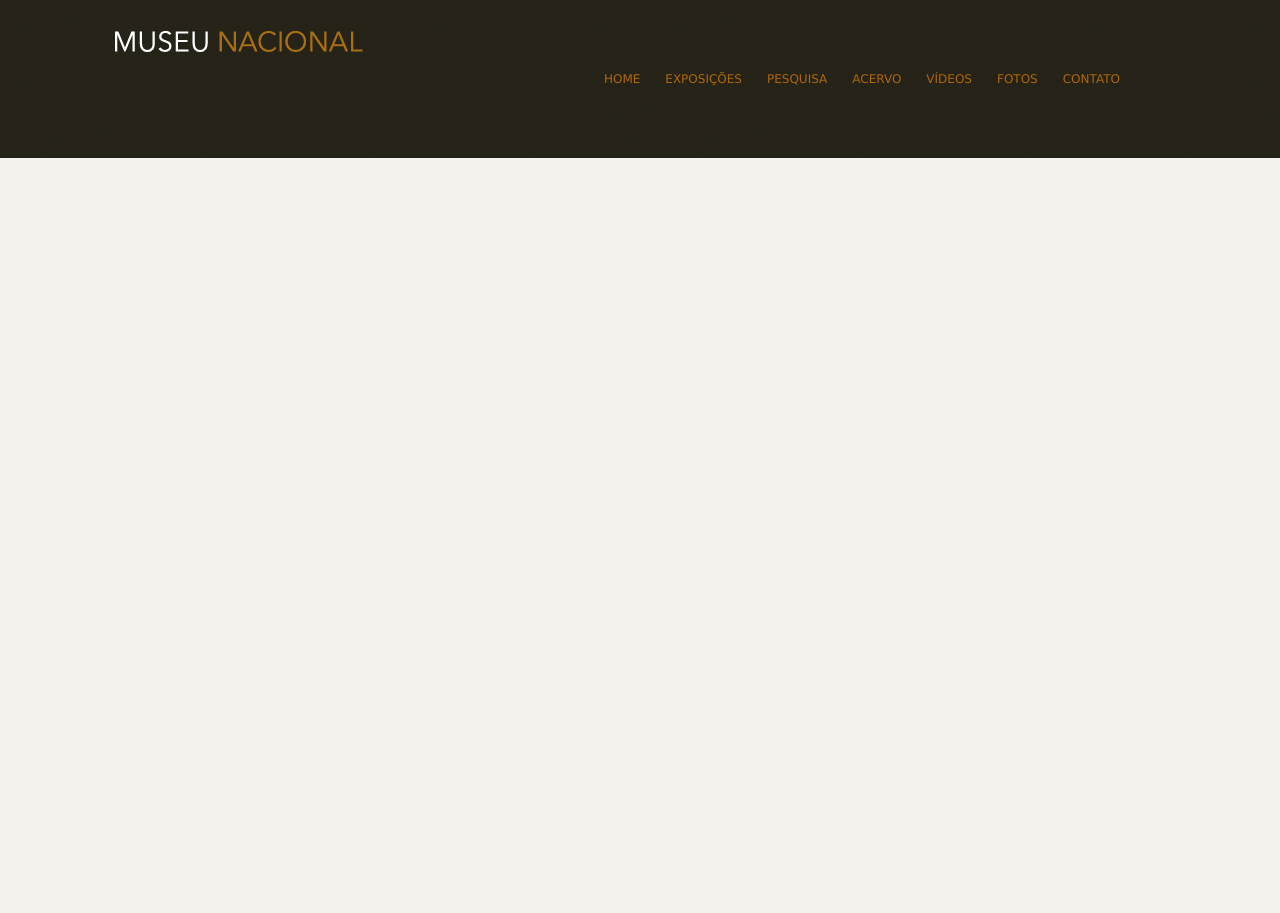
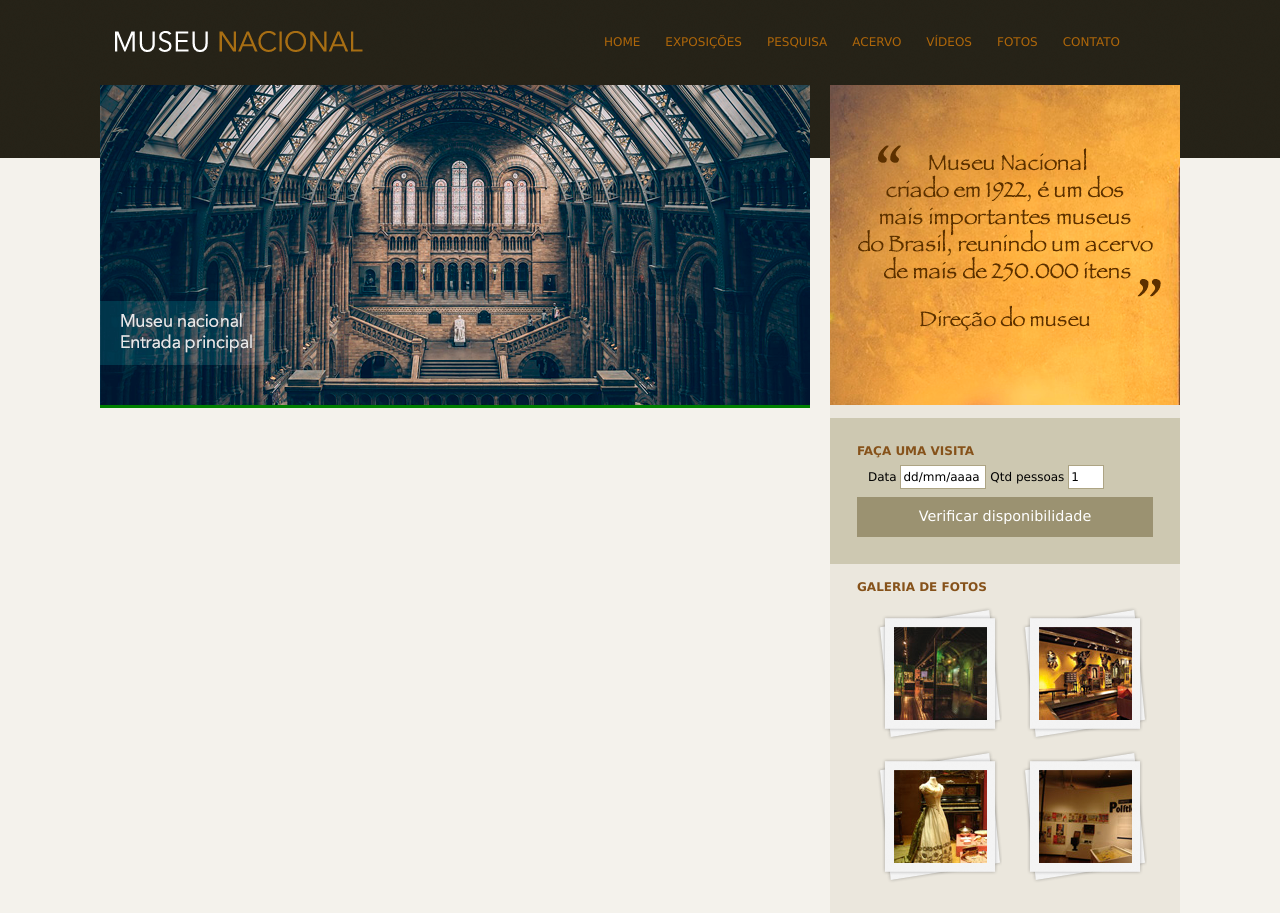
Before and after one commit to MaianeSamara/museu-nacional, a plain HTML site: page index.html in a window 1280 px wide. Before the commit the page ends 800 px from the top, so only its background shows below. Drawn offline with Linux system fonts and the light colour scheme.

Commit message:
Barra Lateral

```diff
--- a/CSS/estilo.css
+++ b/CSS/estilo.css
@@ -20,7 +20,11 @@ a:hover {
 }
 
 /* Logo */
-#logo {
+#logo h1 {
+    float: left;
+}
+
+#logo a {
     width: 248px;
     height: 21px;
     text-indent: -9999px;
@@ -54,3 +58,76 @@ nav ul li a:link {
 nav ul li a:hover {
     border-bottom: 1px solid #535858;
 }
+
+/* Principal */
+#conteudo {
+    width: 710px;
+    float: left;
+    background: green;
+}
+
+aside {
+    width: 350px;
+    float: right;
+    background: #ebe7dd;
+    padding-bottom: 30px;
+}
+
+section#visita {
+    background: #cdc8b1;
+    padding: 10px 27px 27px 27px;
+    margin-top: 10px;
+}
+
+section#galeria {
+    padding: 0 27px 0 27px;
+}
+
+section#galeria a {
+    display: block;
+    background: url(../img/fundo-foto.png) no-repeat;
+    float: left;
+    padding: 17px 15px 17px 15px;
+    margin: 10px 0 0 20px;
+}
+
+section#galeria img {
+    margin-left: 2px;
+    margin-top: 3px;
+}
+
+h4 {
+    color: #86521a;
+    text-transform: uppercase;
+    padding-bottom: 3px;
+    margin-bottom: 0;
+}
+
+/* Formulários */
+input {
+    height: 20px;
+    width: 80px;
+    background: #fff;
+    border: none;
+    font-size: 1em;
+}
+
+input.campo {
+    border: 1px solid #ada484;
+}
+
+input.botao {
+    background: #9b9271;
+    color: white;
+    width: 100%;
+    height: 40px;
+    font-size: 1.2em;
+}
+
+fieldset {
+    border: none;
+}
+
+legend {
+    display: none;
+}
--- a/index.html
+++ b/index.html
@@ -37,7 +37,61 @@
             </nav><!--/fim Nav-->
         </header><!--/fim header-->
 
+       <div id="principal"><!--Início principal-->
 
+        <div id="conteudo"><!--Início conteúdo-->
+                <section id="capa">
+                    <img src="img/museu.png" alt="Imagem do Museu Nacional">
+                </section>
+            </div><!--/fim conteudo-->
+
+        <aside><!--Início Iside-->
+            <section id="depoimento">
+                <img src="img/depoimento.png" alt="Imagem de Depoimento">
+            </section>
+
+            <section id="visita"><!--Início seção visita-->
+                <h4>Faça uma visita</h4>
+                <form>
+                    <fieldset>
+                        <legend>Selecione uma data</legend>
+
+                        <label for="data">Data</label>
+                        <input class="campo" type="text" id="data" value="dd/mm/aaaa">
+
+                        <label for="qtd">Qtd pessoas</label>
+                        <input class="campo" style="width: 30px;" type="text" id="qtd" value="1">
+
+                    </fieldset>
+
+                    <input class="botao" type="submit" value="Verificar disponibilidade">
+
+                </form>
+            </section><!--/fim seção visita-->
+
+            <section id="galeria">
+                <h4>Galeria de Fotos</h4>
+                <a href="">
+                    <img src="img/imagem1.jpg" height="93" width="93">
+                </a>
+
+                <a href="">
+                    <img src="img/imagem2.jpg" height="93" width="93">
+                </a>
+
+                <a href="">
+                    <img src="img/imagem3.jpg" height="93" width="93">
+                </a>
+
+                <a href="">
+                    <img src="img/imagem4.jpg" height="93" width="93">
+                </a>
+
+            </section>
+
+        </aside><!--/fim iside-->
+
+        </div><!--/fim principal-->
 
     </div><!--/fim Container-->
 </body>
```
